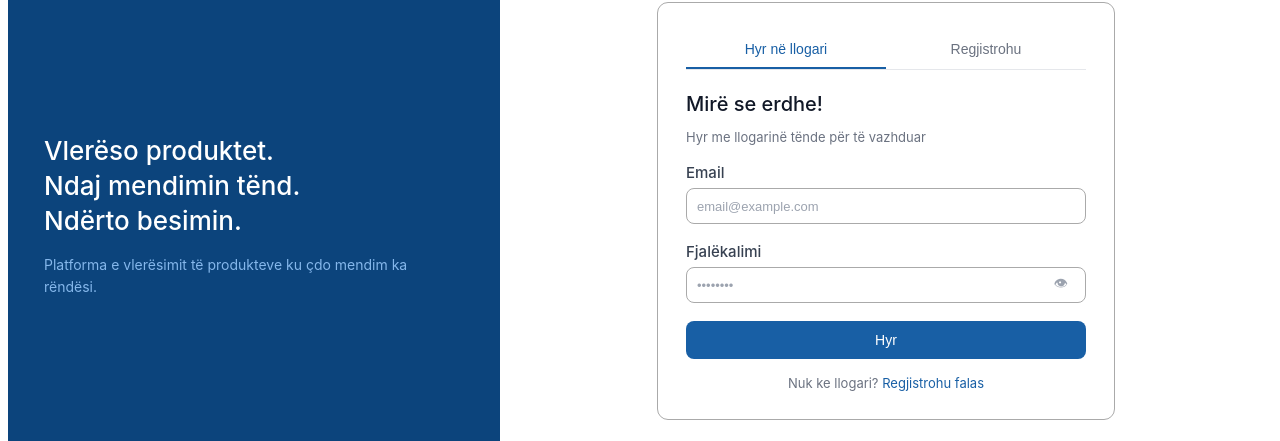
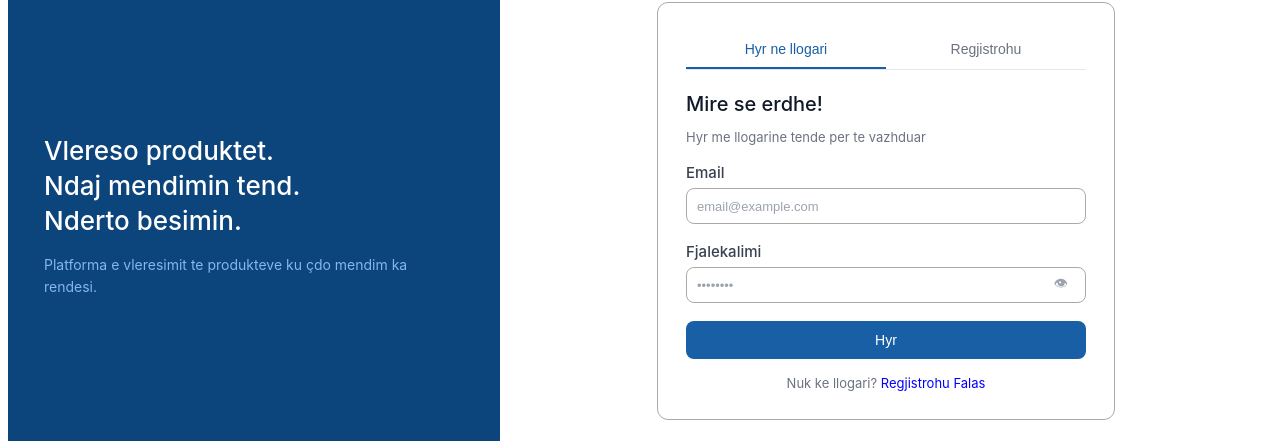
Before and after one commit to geraldo-matraku/se2026-RateBase-angular, an Angular app: page /login in a window 1280 px wide. Shown: the part 197-638 px from the top of the page. Built offline with nearby package versions, Linux system fonts and the light colour scheme; no server answers.

Commit message:
updated UI

```diff
--- a/src/app/pages/login/login.component.html
+++ b/src/app/pages/login/login.component.html
@@ -7,11 +7,11 @@
 
     <div class="left-mid">
       <h1 class="left-tagline">
-        Vlerëso produktet.<br />
-        Ndaj mendimin tënd.<br />
-        Ndërto besimin.
+        Vlereso produktet.<br />
+        Ndaj mendimin tend.<br />
+        Nderto besimin.
       </h1>
-      <p class="left-sub">Platforma e vlerësimit të produkteve ku çdo mendim ka rëndësi.</p>
+      <p class="left-sub">Platforma e vleresimit te produkteve ku çdo mendim ka rendesi.</p>
     </div>
 
     <div class="left-bottom">© 2026 RateBase</div>
@@ -20,12 +20,12 @@
   <div class="auth-right">
     <div class="auth-panel">
       <div class="panel-tabs">
-        <button class="ptab active">Hyr në llogari</button>
-        <button class="ptab" routerLink="/register">Regjistrohu</button>
+        <button class="ptab active">Hyr ne llogari</button>
+        <button class="ptab" (click)="onNavigation()">Regjistrohu</button>
       </div>
 
-      <h2 class="panel-title">Mirë se erdhe!</h2>
-      <p class="panel-sub">Hyr me llogarinë tënde për të vazhduar</p>
+      <h2 class="panel-title">Mire se erdhe!</h2>
+      <p class="panel-sub">Hyr me llogarine tende per te vazhduar</p>
 
       @if (authState$ | async; as state) {
         @if (state.error) {
@@ -46,17 +46,17 @@
             @if (email.touched && email.errors) {
               <div class="errmsg">
                 @if (email.errors['required']) {
-                  <span>Email kërkohet</span>
+                  <span>Ju lutem vendosni email</span>
                 }
                 @if (email.errors['email']) {
-                  <span>Email nuk është valid</span>
+                  <span>Email nuk eshte valid</span>
                 }
               </div>
             }
           </div>
 
           <div class="frow">
-            <label class="flabel">Fjalëkalimi</label>
+            <label class="flabel">Fjalekalimi</label>
             <div class="pwrap">
               <input
                 class="finput"
@@ -73,7 +73,7 @@
             @if (password.touched && password.errors) {
               <div class="errmsg">
                 @if (password.errors['required']) {
-                  <span>Fjalëkalimi kërkohet</span>
+                  <span>Ju lutem vendosni fjalekalimin</span>
                 }
                 @if (password.errors['minlength']) {
                   <span>Minimumi 6 karaktere</span>
@@ -94,7 +94,7 @@
 
       <div class="switch-txt">
         Nuk ke llogari?
-        <a routerLink="/register">Regjistrohu falas</a>
+        <span class="register_span" (click)="onNavigation()">Regjistrohu Falas</span>
       </div>
     </div>
   </div>
--- a/src/app/pages/login/login.component.scss
+++ b/src/app/pages/login/login.component.scss
@@ -309,3 +309,7 @@
     color: #6b7280;
   }
 }
+
+.register_span {
+  cursor: pointer;
+}
--- a/src/app/pages/login/login.component.ts
+++ b/src/app/pages/login/login.component.ts
@@ -1,7 +1,7 @@
 import { Component, inject } from '@angular/core';
 import { CommonModule } from '@angular/common';
 import { ReactiveFormsModule, FormBuilder, Validators } from '@angular/forms';
-import { RouterModule } from '@angular/router';
+import { Router, RouterModule } from '@angular/router';
 import { AuthStore } from '../../core/services/authStore';
 import { LoadingSpinner } from '../../shared/loading-spinner/loading-spinner';
 
@@ -15,6 +15,7 @@ import { LoadingSpinner } from '../../shared/loading-spinner/loading-spinner';
 export class LoginComponent {
   private fb = inject(FormBuilder);
   private authStore = inject(AuthStore);
+  router = inject(Router);
 
   showPassword = false;
 
@@ -44,4 +45,9 @@ export class LoginComponent {
       password: this.password.value!,
     });
   }
+
+  onNavigation() {
+    this.authStore.setError();
+    this.router.navigate(['/register']);
+  }
 }
--- /dev/null
+++ b/src/app/pages/my-reviews/my-reviews.html
@@ -0,0 +1 @@
+<p>my-reviews works!</p>
--- a/src/app/pages/register/register.component.html
+++ b/src/app/pages/register/register.component.html
@@ -6,8 +6,8 @@
     </div>
 
     <div class="left-mid">
-      <h1 class="left-tagline">Krijo llogarinë<br />tënde falas.</h1>
-      <p class="left-sub">Bashkohu me platformën e vlerësimit të produkteve.</p>
+      <h1 class="left-tagline">Krijo llogarine<br />tende falas.</h1>
+      <p class="left-sub">Bashkohu me platformen e vleresimit te produkteve.</p>
     </div>
 
     <div class="left-bottom">© 2026 RateBase</div>
@@ -16,7 +16,7 @@
   <div class="auth-right">
     <div class="auth-panel">
       <div class="panel-tabs">
-        <button class="ptab" routerLink="/login">Hyr në llogari</button>
+        <button class="ptab" (click)="onNavigation()">Hyr ne llogari</button>
         <button class="ptab active">Regjistrohu</button>
       </div>
 
@@ -35,7 +35,7 @@
 
               @if (first_name.touched && first_name.errors) {
                 <div class="errmsg">
-                  <span>Emri kërkohet</span>
+                  <span>Ju lutem vendosni emrin</span>
                 </div>
               }
             </div>
@@ -46,7 +46,7 @@
 
               @if (last_name.touched && last_name.errors) {
                 <div class="errmsg">
-                  <span>Mbiemri kërkohet</span>
+                  <span>Ju lutem vendosni mbiemrin</span>
                 </div>
               }
             </div>
@@ -64,17 +64,17 @@
             @if (email.touched && email.errors) {
               <div class="errmsg">
                 @if (email.errors['required']) {
-                  <span>Email kërkohet</span>
+                  <span>Ju lutem vendosni email</span>
                 }
                 @if (email.errors['email']) {
-                  <span>Email nuk është valid</span>
+                  <span>Email nuk eshte valid</span>
                 }
               </div>
             }
           </div>
 
           <div class="frow">
-            <label class="flabel">Fjalëkalimi</label>
+            <label class="flabel">Fjalekalimi</label>
             <div class="pwrap">
               <input
                 class="finput"
@@ -90,7 +90,7 @@
             @if (password.touched && password.errors) {
               <div class="errmsg">
                 @if (password.errors['required']) {
-                  <span>Fjalëkalimi kërkohet</span>
+                  <span>Ju lutem vendosni fjalekalimin</span>
                 }
                 @if (password.errors['minlength']) {
                   <span>Minimumi 6 karaktere</span>
@@ -109,7 +109,9 @@
         </form>
       }
 
-      <div class="switch-txt">Ke llogari? <a routerLink="/login">Hyr këtu</a></div>
+      <div class="switch-txt">
+        Ke llogari? <span class="register_span" (click)="onNavigation()"> Hyr ketu </span>
+      </div>
     </div>
   </div>
 </div>
--- a/src/app/pages/register/register.component.scss
+++ b/src/app/pages/register/register.component.scss
@@ -3,7 +3,6 @@
   min-height: 100vh;
   font-family: 'Inter', sans-serif;
 
-  // ─── LEFT PANEL ───────────────────────────────────────────────
   .auth-left {
     width: 420px;
     flex-shrink: 0;
@@ -85,7 +84,6 @@
     }
   }
 
-  // ─── RIGHT PANEL ──────────────────────────────────────────────
   .auth-right {
     flex: 1;
     display: flex;
@@ -95,16 +93,14 @@
     background: #fff;
   }
 
-  // ─── PANEL ────────────────────────────────────────────────────
   .auth-panel {
     width: 100%;
-    max-width: 400px; // 👈 ULR nga 360 → 400
+    max-width: 400px;
     border: 1px solid #aaa;
     padding: 28px;
     border-radius: 11px;
   }
 
-  // ─── TABS ─────────────────────────────────────────────────────
   .panel-tabs {
     display: flex;
     border-bottom: 1px solid #e5e7eb;
@@ -136,7 +132,6 @@
     }
   }
 
-  // ─── TITLES ───────────────────────────────────────────────────
   .panel-title {
     font-size: 20px;
     font-weight: 500;
@@ -150,27 +145,25 @@
     margin-bottom: 18px;
   }
 
-  // ─── FORM ─────────────────────────────────────────────────────
   .frow {
-    margin-bottom: 18px; // 👈 RËNDËSISHME: më shumë hapësirë poshtë inputit
+    margin-bottom: 18px;
   }
 
   .frow-2 {
     display: grid;
     grid-template-columns: 1fr 1fr;
     gap: 12px;
-    margin-bottom: 18px; // 👈 më shumë space
+    margin-bottom: 18px;
   }
 
   .flabel {
     font-size: 15px;
     color: #374151;
     display: block;
-    margin-bottom: 6px; // 👈 pak më shumë distancë
+    margin-bottom: 6px;
     font-weight: 500;
   }
 
-  // ─── INPUTS ───────────────────────────────────────────────────
   .grid-input,
   .finput {
     width: 100%;
@@ -205,7 +198,6 @@
     }
   }
 
-  // ─── PASSWORD ────────────────────────────────────────────────
   .pwrap {
     position: relative;
 
@@ -226,7 +218,6 @@
     }
   }
 
-  // ─── ERRORS ──────────────────────────────────────────────────
   .errmsg {
     font-size: 11px;
     color: #a32d2d;
@@ -244,7 +235,6 @@
     border: 1px solid #f7c1c1;
   }
 
-  // ─── BUTTON ───────────────────────────────────────────────────
   .sbtn {
     width: 100%;
     height: 38px;
@@ -274,7 +264,6 @@
     }
   }
 
-  // ─── SWITCH TEXT ─────────────────────────────────────────────
   .switch-txt {
     text-align: center;
     font-size: 13px;
@@ -290,7 +279,6 @@
     }
   }
 
-  // ─── SUCCESS ──────────────────────────────────────────────────
   .success-panel {
     text-align: center;
     padding: 60px 20px;
--- a/src/app/pages/register/register.component.ts
+++ b/src/app/pages/register/register.component.ts
@@ -1,7 +1,7 @@
 import { Component, inject } from '@angular/core';
 import { CommonModule } from '@angular/common';
 import { ReactiveFormsModule, FormBuilder, Validators } from '@angular/forms';
-import { RouterModule } from '@angular/router';
+import { Router, RouterModule } from '@angular/router';
 import { AuthStore } from '../../core/services/authStore';
 import { LoadingSpinner } from '../../shared/loading-spinner/loading-spinner';
 
@@ -15,6 +15,7 @@ import { LoadingSpinner } from '../../shared/loading-spinner/loading-spinner';
 export class RegisterComponent {
   private fb = inject(FormBuilder);
   private authStore = inject(AuthStore);
+  router = inject(Router);
 
   showPassword = false;
 
@@ -53,4 +54,9 @@ export class RegisterComponent {
       password: this.password.value!,
     });
   }
+
+  onNavigation() {
+    this.authStore.setError();
+    this.router.navigate(['/login']);
+  }
 }
--- a/src/app/shared/loading-spinner/loading-spinner.scss
+++ b/src/app/shared/loading-spinner/loading-spinner.scss
@@ -1,6 +1,6 @@
 .loader {
-  width: 48px;
-  height: 48px;
+  width: 24px;
+  height: 24px;
   border: 5px solid #fff;
   border-bottom-color: transparent;
   border-radius: 50%;
```
Also changed, not shown: src/app/pages/my-reviews/my-reviews.ts (added, +11 -0 lines), src/app/pages/my-reviews/my-reviews.scss (added).
